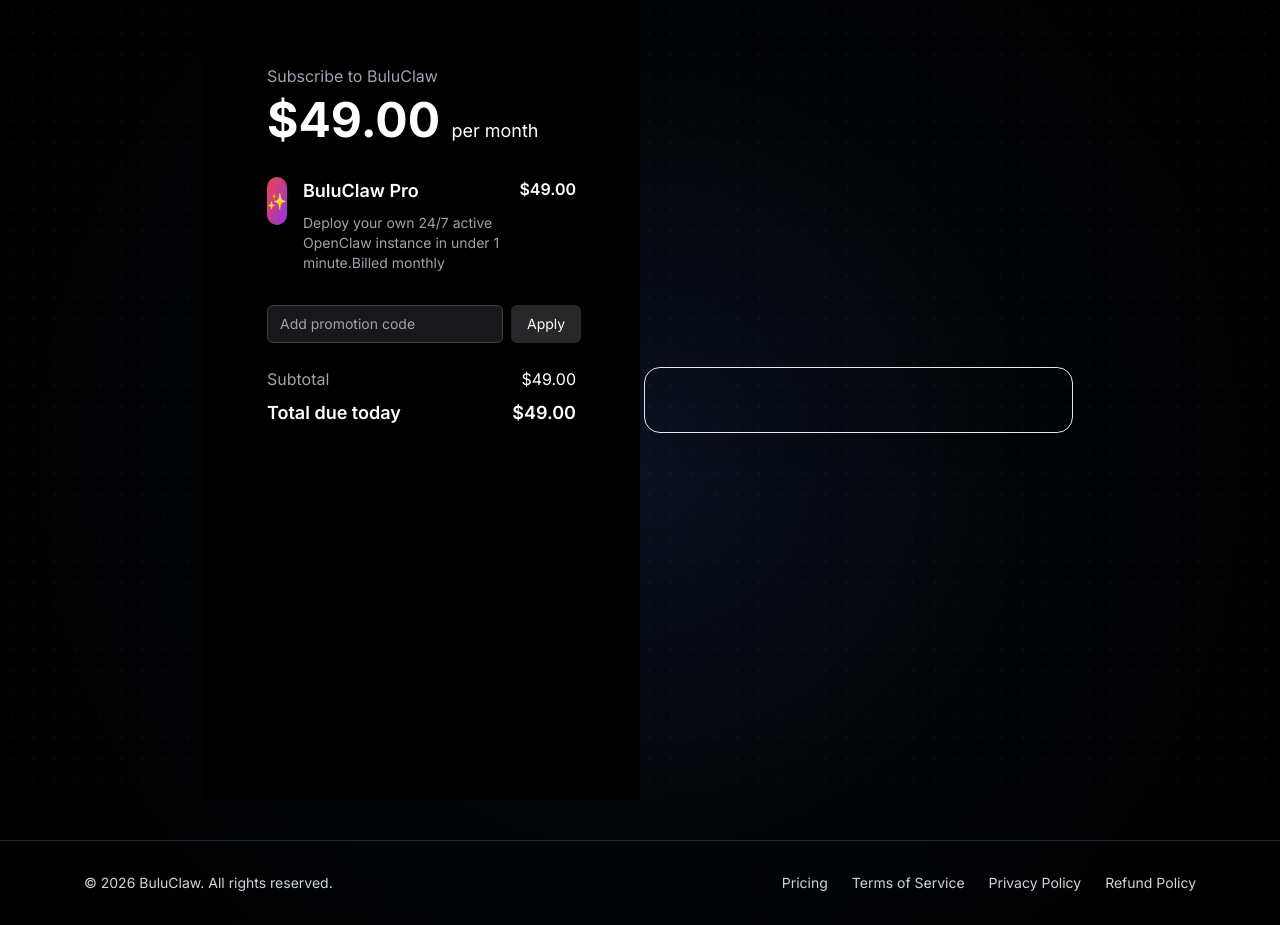
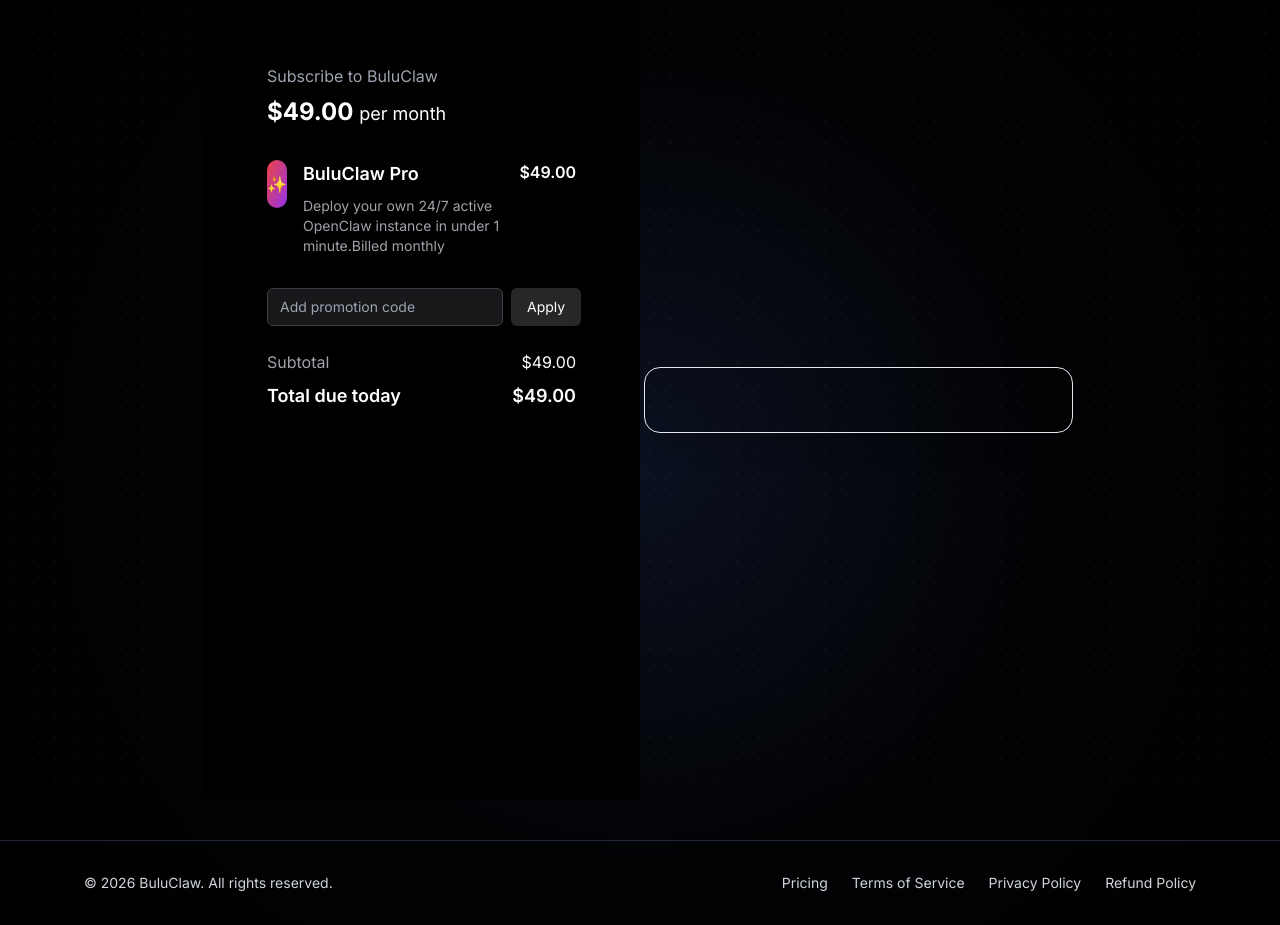
Before and after one commit to BuluClaw/buluclaw-app, a Next.js app: page /checkout in a window 1280 px wide. Built offline with nearby package versions, Linux system fonts and the light colour scheme.

Commit message:
Remove Razorpay integration from checkout page

```diff
--- a/app/checkout/page.tsx
+++ b/app/checkout/page.tsx
@@ -13,7 +13,7 @@ export default function CheckoutPage() {
       <div className="w-1/2 bg-black text-white p-16">
         <p className="text-gray-400 mb-2">Subscribe to BuluClaw</p>
 
-        <h1 className="text-5xl font-bold mb-8">
+        <h1 className="text-2xl font-bold mb-8">
           $49.00 <span className="text-lg font-normal">per month</span>
         </h1>
 
```
